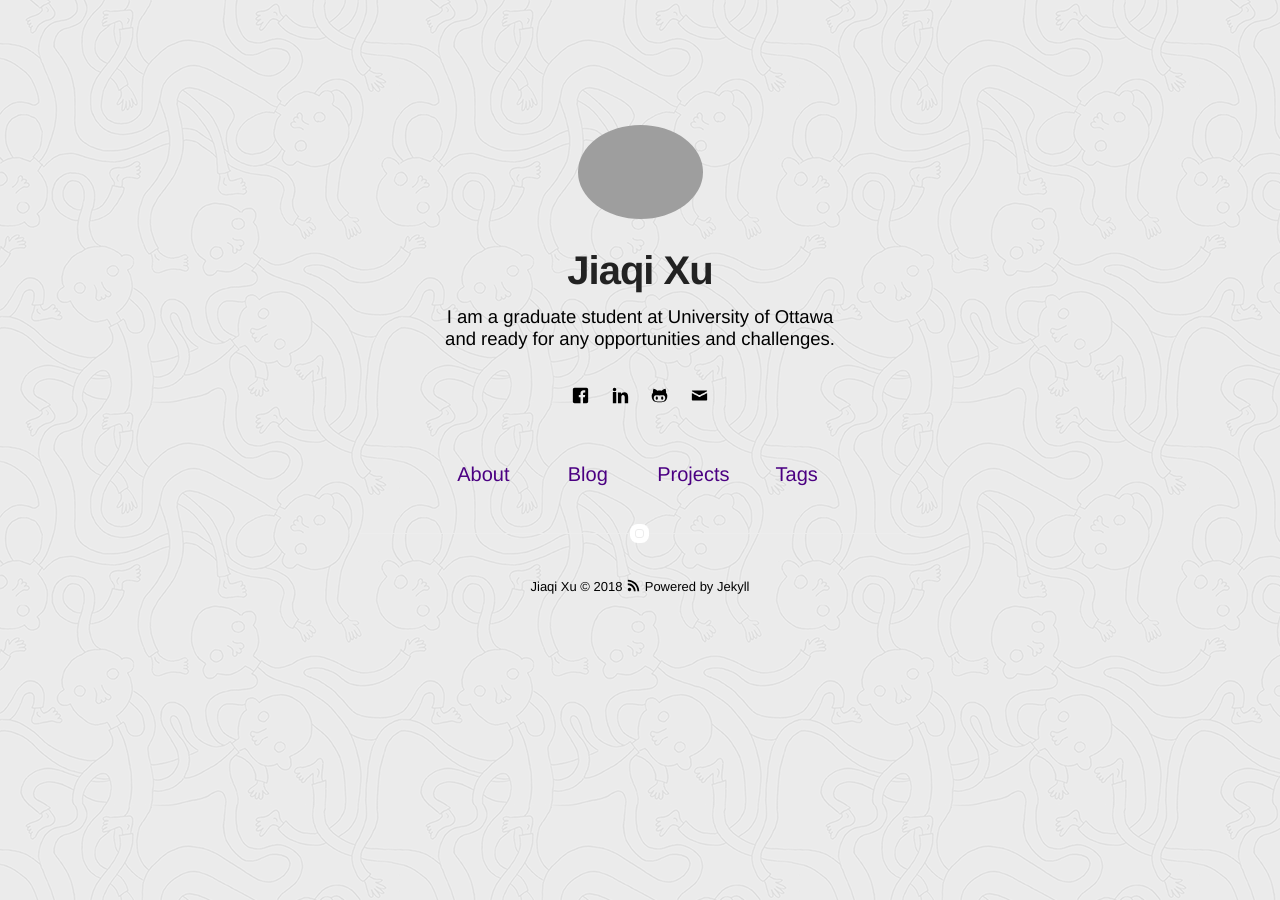
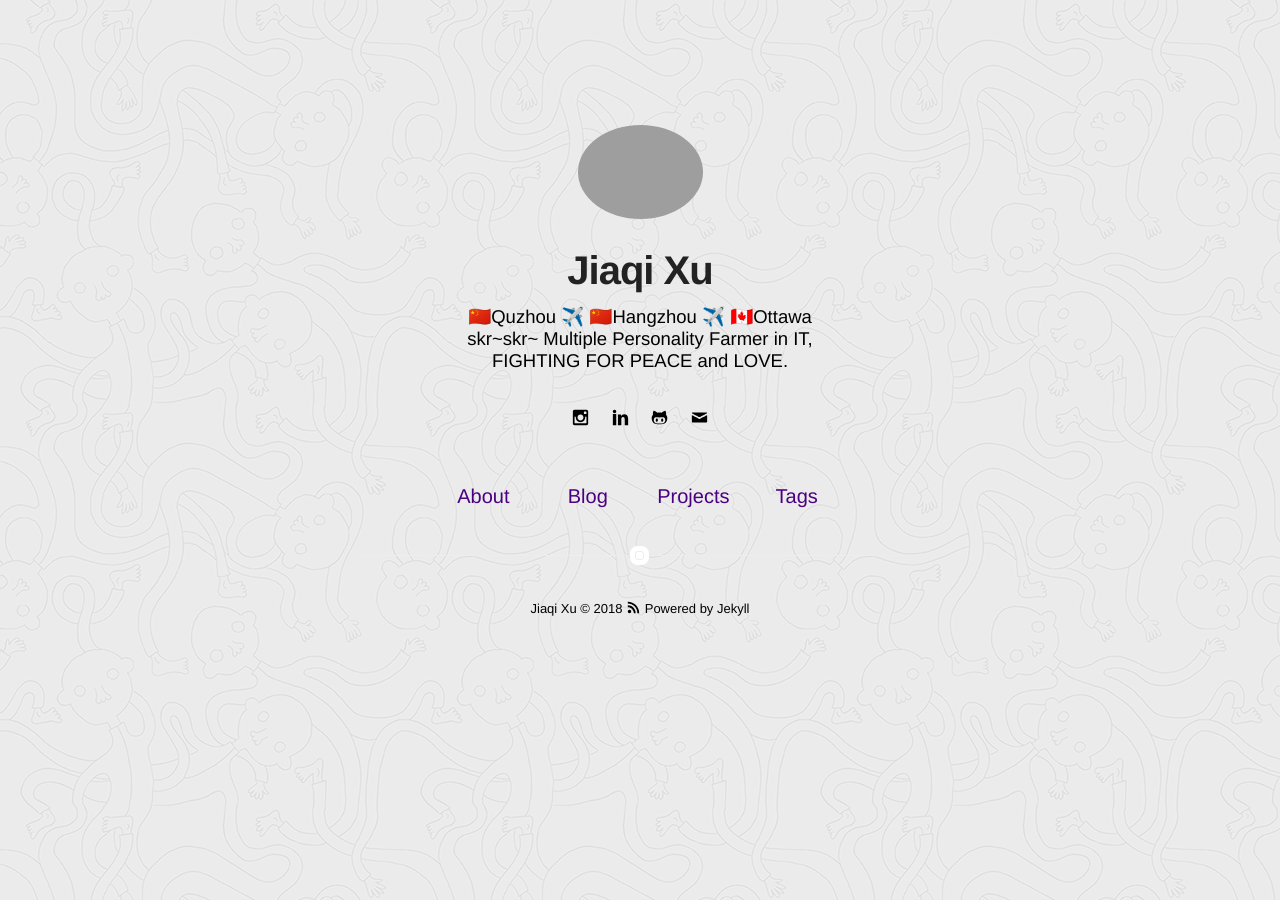
Before and after one commit to jxu033/jxu033.github.io, a Jekyll site: the page built from index.html, in a window 1280 px wide. Built offline with Jekyll 4.4.1, drawn with Linux system fonts in a browser that asks for light colours.

Commit message:
update config file

```diff
--- a/_config.yml
+++ b/_config.yml
@@ -1,6 +1,7 @@
 # main text of home
 name: Jiaqi Xu
-bio: I am a graduate student at University of Ottawa and ready for any opportunities and challenges.
+bio:  🇨🇳Quzhou   ✈️   🇨🇳Hangzhou   ✈️   🇨🇦Ottawa skr~skr~
+      Multiple Personality Farmer in IT, FIGHTING FOR PEACE and LOVE.
 
 # twitter summary info
 description: A blog about technology and stuff related
@@ -36,27 +37,32 @@ disqus:
   categories: [blog, project] # only show disqus for posts that have these categories
 
 # if you don't have any of social below, comment the line
-facebook: jiaqixu93
+
 # twitter: mytwitter
 # google: mygoogle
-# instagram: myinstagram
+
 # pinterest: mypinterest
+email: jiaqi.xu.smile@gmail.com
 linkedin: jiaqi-xu
+github: jiaqi-xu
+instagram: jjjjjj_qqqqqq
+# facebook: jiaqixu93
 # youtube: myyoutube
 # spotify: myspotify
-github: jiaqi-xu
+
 # lastfm: mylastfm
 # stackoverflow: 7044681/mystackoverflow
 # quora: userquora
 # reddit: username
 # medium: medium
 # vimeo: myvimeo
-email: jiaqi.xu.smile@gmail.com
+
 
 authors:
     jiaqixu:
       name: Jiaqi Xu
-      bio: I am a graduate student at University of Ottawa and ready for any opportunities and challenges.
+      bio: 🇨🇳Quzhou   ✈️   🇨🇳Hangzhou   ✈️   🇨🇦Ottawa skr~skr~
+            Multiple Personality Farmer in IT, FIGHTING FOR PEACE and LOVE.
       external-image: false
       picture: assets/images/profile.jpg
       facebook: jiaqixu93
```
Also changed, not shown: 1 other file.
